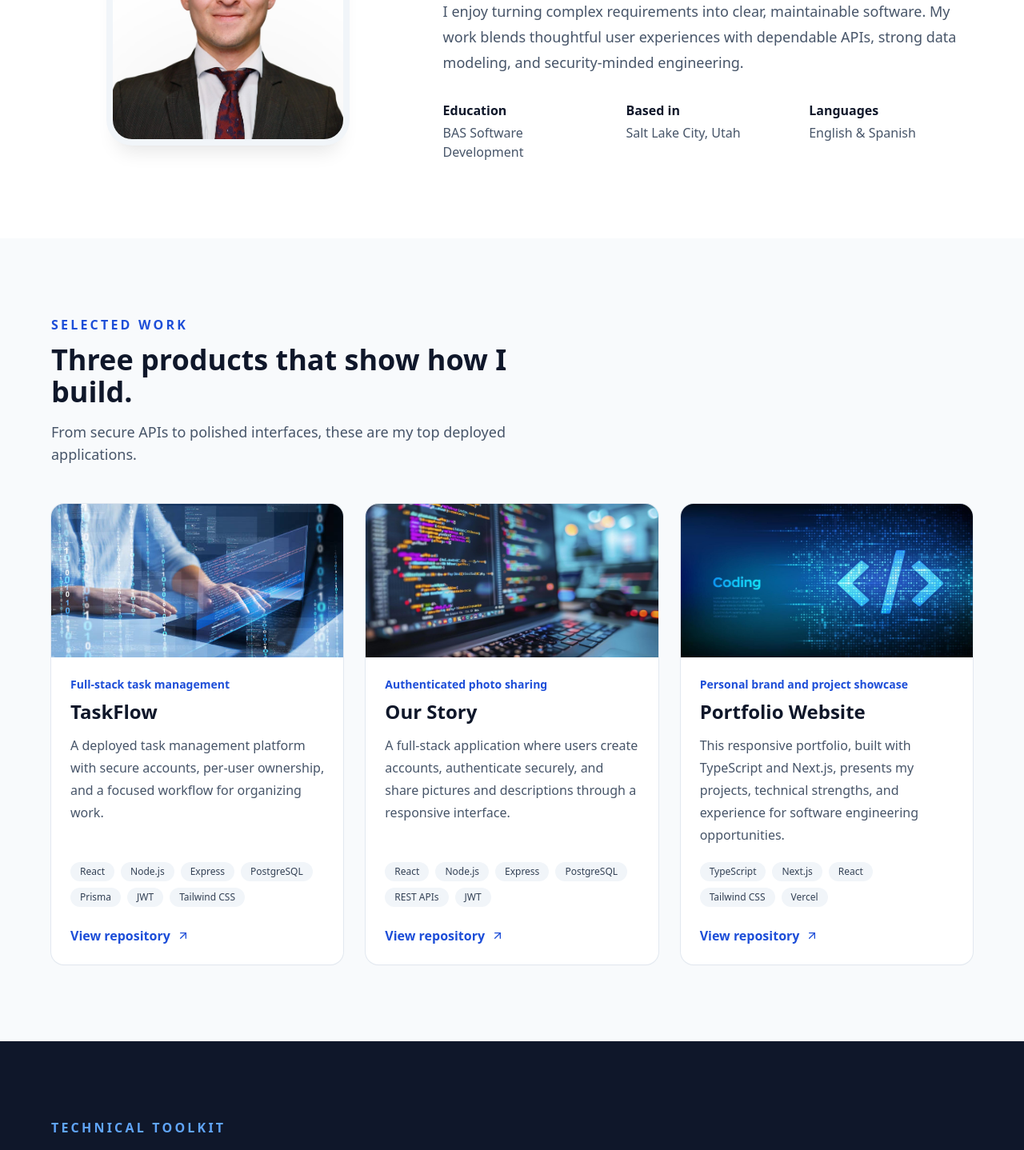
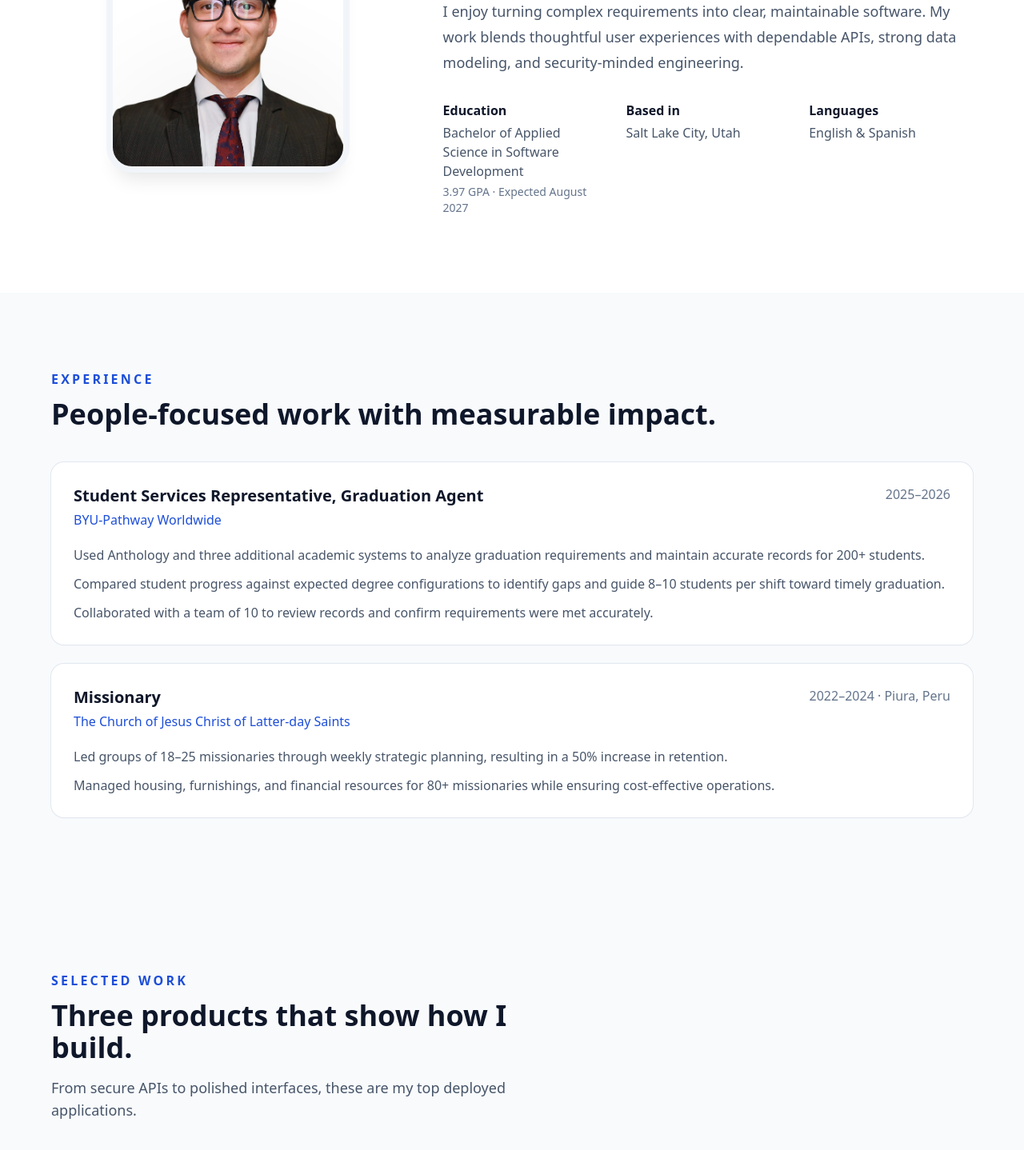
Before and after one commit to Samigu8/samuel-gutierrez-portfolio, a Next.js app: page / in a window 1280 px wide. Shown: the part 1080-2518 px from the top of the page at 80% size. Built offline with nearby package versions, Linux system fonts and the light colour scheme.

Commit message:
Enhance portfolio page with detailed project descriptions, demo links, and added experience section; update Navbar for improved navigation

```diff
--- a/app/page.tsx
+++ b/app/page.tsx
@@ -1,51 +1,47 @@
 "use client";
 
-import { FormEvent, useState } from "react";
 import Navbar from "../components/Navbar";
 import Footer from "../components/Footer";
 import {
   ArrowUpRight,
-  CheckCircle,
   Code2,
   Database,
   Download,
   Github,
   Layers3,
   Linkedin,
-  Loader2,
   Mail,
   Server,
   ShieldCheck,
   TestTube2,
-  XCircle,
 } from "lucide-react";
 
 const projects = [
   {
     name: "TaskFlow",
     label: "Full-stack task management",
-    description:
-      "A deployed task management platform with secure accounts, per-user ownership, and a focused workflow for organizing work.",
+    description: "Developed a full-stack task management platform supporting authenticated users, PostgreSQL persistence, secure JWT authorization, and automated end-to-end testing.",
     image: "/coding1.jpg",
     repository: "https://github.com/Samigu8/TaskFlow",
+    demo: "https://taskflow-web-1t5q.onrender.com/",
     technologies: ["React", "Node.js", "Express", "PostgreSQL", "Prisma", "JWT", "Tailwind CSS"],
   },
   {
     name: "Our Story",
     label: "Authenticated photo sharing",
-    description:
-      "A full-stack application where users create accounts, authenticate securely, and share pictures and descriptions through a responsive interface.",
+    description: "Built an authenticated photo-sharing application with secure account creation, JWT-protected APIs, PostgreSQL persistence, and responsive user flows.",
     image: "/coding2.jpg",
     repository: "https://github.com/Samigu8/Our-Story-App",
+    demo: "https://our-story-app-i80c.onrender.com/",
     technologies: ["React", "Node.js", "Express", "PostgreSQL", "REST APIs", "JWT"],
   },
   {
     name: "Portfolio Website",
     label: "Personal brand and project showcase",
-    description:
-      "This responsive portfolio, built with TypeScript and Next.js, presents my projects, technical strengths, and experience for software engineering opportunities.",
+    description: "Designed and deployed this responsive portfolio with TypeScript, Next.js, and Tailwind CSS to present full-stack projects and technical strengths.",
     image: "/coding3.jpg",
     repository: "https://github.com/Samigu8/PortfolioDemoCS220",
+    demo: "https://portfolio-demo-cs-220-git-main-samuels-projects-010b2b22.vercel.app/",
     technologies: ["TypeScript", "Next.js", "React", "Tailwind CSS", "Vercel"],
   },
 ];
@@ -84,27 +80,6 @@ const skillGroups = [
 ];
 
 export default function HomePage() {
-  const [formStatus, setFormStatus] = useState<"idle" | "loading" | "success" | "error">("idle");
-
-  async function handleSubmit(event: FormEvent<HTMLFormElement>) {
-    event.preventDefault();
-    setFormStatus("loading");
-    const form = event.currentTarget;
-
-    try {
-      const response = await fetch("https://formspree.io/f/xjkaezko", {
-        method: "POST",
-        body: new FormData(form),
-        headers: { Accept: "application/json" },
-      });
-      if (!response.ok) throw new Error("The contact form request failed.");
-      form.reset();
-      setFormStatus("success");
-    } catch {
-      setFormStatus("error");
-    }
-  }
-
   return (
     <div className="flex min-h-screen flex-col bg-slate-50 text-slate-900 transition-colors duration-300 dark:bg-slate-950 dark:text-slate-100">
       <Navbar />
@@ -126,8 +101,8 @@ export default function HomePage() {
                 <a href="#projects" className="rounded-lg bg-blue-700 px-6 py-3 font-semibold text-white shadow-lg shadow-blue-700/20 transition hover:-translate-y-0.5 hover:bg-blue-800">
                   Explore my work
                 </a>
-                <a href="#contact" className="rounded-lg border border-slate-300 px-6 py-3 font-semibold transition hover:border-blue-600 hover:text-blue-700 dark:border-slate-700 dark:hover:border-blue-400 dark:hover:text-blue-400">
-                  Let&apos;s connect
+                <a href="/resume.pdf" download="Samuel_Gutierrez_Resume.pdf" className="inline-flex items-center gap-2 rounded-lg border border-slate-300 px-6 py-3 font-semibold transition hover:border-blue-600 hover:text-blue-700 dark:border-slate-700 dark:hover:border-blue-400 dark:hover:text-blue-400">
+                  <Download className="h-5 w-5" /> Download resume
                 </a>
               </div>
               <div className="mt-12 flex flex-wrap gap-3 text-sm text-slate-600 dark:text-slate-300">
@@ -152,10 +127,46 @@ export default function HomePage() {
                 user experiences with dependable APIs, strong data modeling, and security-minded engineering.
               </p>
               <div className="mt-8 grid gap-6 sm:grid-cols-3">
-                <div><p className="font-semibold">Education</p><p className="mt-1 text-slate-600 dark:text-slate-400">BAS Software Development</p></div>
+                <div><p className="font-semibold">Education</p><p className="mt-1 text-slate-600 dark:text-slate-400">Bachelor of Applied Science in Software Development</p><p className="mt-1 text-sm text-slate-500 dark:text-slate-500">3.97 GPA · Expected August 2027</p></div>
                 <div><p className="font-semibold">Based in</p><p className="mt-1 text-slate-600 dark:text-slate-400">Salt Lake City, Utah</p></div>
                 <div><p className="font-semibold">Languages</p><p className="mt-1 text-slate-600 dark:text-slate-400">English &amp; Spanish</p></div>
               </div>
+            </div>
+          </div>
+        </section>
+
+        <section id="experience" className="px-6 py-24">
+          <div className="mx-auto max-w-6xl">
+            <p className="font-semibold uppercase tracking-[0.2em] text-blue-700 dark:text-blue-400">Experience</p>
+            <h2 className="mt-3 text-3xl font-bold sm:text-4xl">People-focused work with measurable impact.</h2>
+            <div className="mt-10 space-y-6">
+              <article className="rounded-2xl bg-white p-7 shadow-sm ring-1 ring-slate-200 dark:bg-slate-900 dark:ring-slate-800">
+                <div className="flex flex-col justify-between gap-2 sm:flex-row sm:items-start">
+                  <div>
+                    <h3 className="text-xl font-bold">Student Services Representative, Graduation Agent</h3>
+                    <p className="mt-1 font-medium text-blue-700 dark:text-blue-400">BYU-Pathway Worldwide</p>
+                  </div>
+                  <p className="font-medium text-slate-500 dark:text-slate-400">2025–2026</p>
+                </div>
+                <ul className="mt-5 space-y-3 text-slate-600 dark:text-slate-300">
+                  <li>Used Anthology and three additional academic systems to analyze graduation requirements and maintain accurate records for 200+ students.</li>
+                  <li>Compared student progress against expected degree configurations to identify gaps and guide 8–10 students per shift toward timely graduation.</li>
+                  <li>Collaborated with a team of 10 to review records and confirm requirements were met accurately.</li>
+                </ul>
+              </article>
+              <article className="rounded-2xl bg-white p-7 shadow-sm ring-1 ring-slate-200 dark:bg-slate-900 dark:ring-slate-800">
+                <div className="flex flex-col justify-between gap-2 sm:flex-row sm:items-start">
+                  <div>
+                    <h3 className="text-xl font-bold">Missionary</h3>
+                    <p className="mt-1 font-medium text-blue-700 dark:text-blue-400">The Church of Jesus Christ of Latter-day Saints</p>
+                  </div>
+                  <p className="font-medium text-slate-500 dark:text-slate-400">2022–2024 · Piura, Peru</p>
+                </div>
+                <ul className="mt-5 space-y-3 text-slate-600 dark:text-slate-300">
+                  <li>Led groups of 18–25 missionaries through weekly strategic planning, resulting in a 50% increase in retention.</li>
+                  <li>Managed housing, furnishings, and financial resources for 80+ missionaries while ensuring cost-effective operations.</li>
+                </ul>
+              </article>
             </div>
           </div>
         </section>
@@ -178,11 +189,36 @@ export default function HomePage() {
                     <div className="mt-5 flex flex-wrap gap-2">
                       {project.technologies.map((technology) => <span key={technology} className="rounded-full bg-slate-100 px-3 py-1 text-xs font-medium text-slate-700 dark:bg-slate-800 dark:text-slate-300">{technology}</span>)}
                     </div>
-                    <a href={project.repository} target="_blank" rel="noreferrer" className="mt-6 inline-flex items-center gap-2 font-semibold text-blue-700 hover:text-blue-900 dark:text-blue-400 dark:hover:text-blue-300">
-                      View repository <ArrowUpRight className="h-4 w-4" />
-                    </a>
+                    <div className="mt-6 flex flex-wrap gap-4">
+                      <a href={project.demo} target="_blank" rel="noreferrer" className="inline-flex items-center gap-2 font-semibold text-blue-700 hover:text-blue-900 dark:text-blue-400 dark:hover:text-blue-300">
+                        Live demo <ArrowUpRight className="h-4 w-4" />
+                      </a>
+                      <a href={project.repository} target="_blank" rel="noreferrer" className="inline-flex items-center gap-2 font-semibold text-blue-700 hover:text-blue-900 dark:text-blue-400 dark:hover:text-blue-300">
+                        GitHub <ArrowUpRight className="h-4 w-4" />
+                      </a>
+                    </div>
                   </div>
                 </article>
+              ))}
+            </div>
+          </div>
+        </section>
+
+        <section className="bg-white px-6 py-20 dark:bg-slate-900">
+          <div className="mx-auto max-w-6xl">
+            <p className="font-semibold uppercase tracking-[0.2em] text-blue-700 dark:text-blue-400">Highlights</p>
+            <h2 className="mt-3 text-3xl font-bold sm:text-4xl">What I bring to a team.</h2>
+            <div className="mt-8 grid gap-4 sm:grid-cols-2 lg:grid-cols-5">
+              {[
+                "3.97 GPA",
+                "3 deployed full-stack applications",
+                "CI/CD pipeline experience",
+                "Bilingual: English & Spanish",
+                "AWS deployment experience",
+              ].map((highlight) => (
+                <div key={highlight} className="rounded-xl border border-slate-200 p-5 font-semibold dark:border-slate-800">
+                  {highlight}
+                </div>
               ))}
             </div>
           </div>
@@ -204,7 +240,7 @@ export default function HomePage() {
         </section>
 
         <section id="contact" className="px-6 py-24">
-          <div className="mx-auto grid max-w-6xl gap-12 md:grid-cols-2">
+          <div className="mx-auto max-w-6xl">
             <div>
               <p className="font-semibold uppercase tracking-[0.2em] text-blue-700 dark:text-blue-400">Get in touch</p>
               <h2 className="mt-3 text-3xl font-bold sm:text-4xl">Let&apos;s build something useful.</h2>
@@ -216,16 +252,6 @@ export default function HomePage() {
                 <a href="/resume.pdf" download="Samuel_Gutierrez_Resume.pdf" className="flex items-center gap-3 font-medium hover:text-blue-700 dark:hover:text-blue-400"><Download className="h-5 w-5" /> Download my resume</a>
               </div>
             </div>
-            <form onSubmit={handleSubmit} className="space-y-4 rounded-2xl bg-white p-7 shadow-sm ring-1 ring-slate-200 dark:bg-slate-900 dark:ring-slate-800">
-              <input type="text" name="name" placeholder="Your name" required className="w-full rounded-lg border border-slate-300 bg-transparent px-4 py-3 outline-none focus:border-blue-600 dark:border-slate-700" />
-              <input type="email" name="email" placeholder="Your email" required className="w-full rounded-lg border border-slate-300 bg-transparent px-4 py-3 outline-none focus:border-blue-600 dark:border-slate-700" />
-              <textarea name="message" placeholder="Tell me about your project or opportunity..." rows={5} required className="w-full rounded-lg border border-slate-300 bg-transparent px-4 py-3 outline-none focus:border-blue-600 dark:border-slate-700" />
-              <button type="submit" disabled={formStatus === "loading"} className="flex w-full items-center justify-center gap-2 rounded-lg bg-blue-700 px-5 py-3 font-semibold text-white transition hover:bg-blue-800 disabled:opacity-70">
-                {formStatus === "loading" ? <><Loader2 className="h-5 w-5 animate-spin" /> Sending...</> : "Send message"}
-              </button>
-              {formStatus === "success" && <p className="flex items-center gap-2 text-sm text-green-600"><CheckCircle className="h-4 w-4" /> Message sent successfully.</p>}
-              {formStatus === "error" && <p className="flex items-center gap-2 text-sm text-red-600"><XCircle className="h-4 w-4" /> Something went wrong. Please try again.</p>}
-            </form>
           </div>
         </section>
       </main>
--- a/components/Navbar.tsx
+++ b/components/Navbar.tsx
@@ -28,6 +28,7 @@ export default function Navbar() {
           <div className="hidden md:flex space-x-6">
             <a href="#home" className="text-black dark:text-gray-300 hover:text-blue-700 dark:hover:text-blue-400 transition">Home</a>
             <a href="#about" className="text-black dark:text-gray-300 hover:text-blue-700 dark:hover:text-blue-400 transition">About</a>
+            <a href="#experience" className="text-black dark:text-gray-300 hover:text-blue-700 dark:hover:text-blue-400 transition">Experience</a>
             <a href="#projects" className="text-black dark:text-gray-300 hover:text-blue-700 dark:hover:text-blue-400 transition">Projects</a>
             <a href="#skills" className="text-black dark:text-gray-300 hover:text-blue-700 dark:hover:text-blue-400 transition">Skills</a>
             <a href="#contact" className="text-black dark:text-gray-300 hover:text-blue-700 dark:hover:text-blue-400 transition">Contact</a>
```
